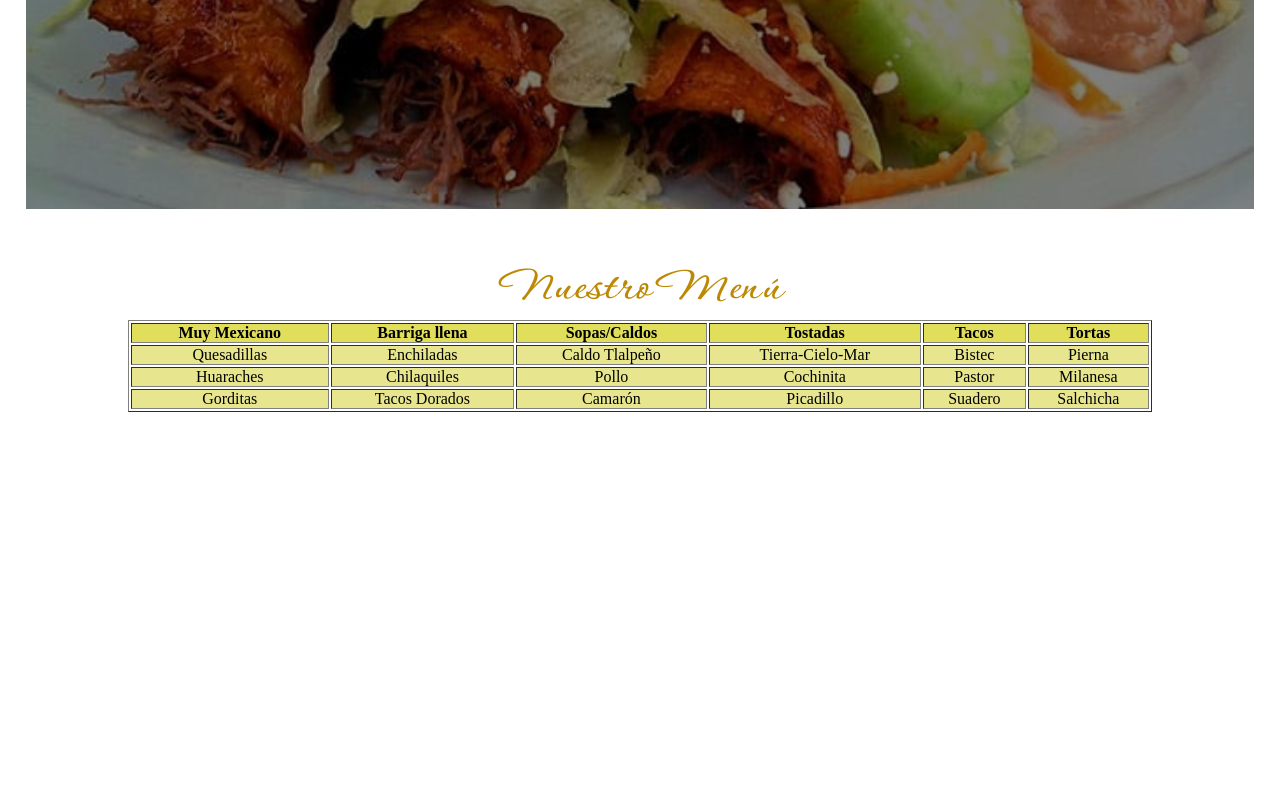
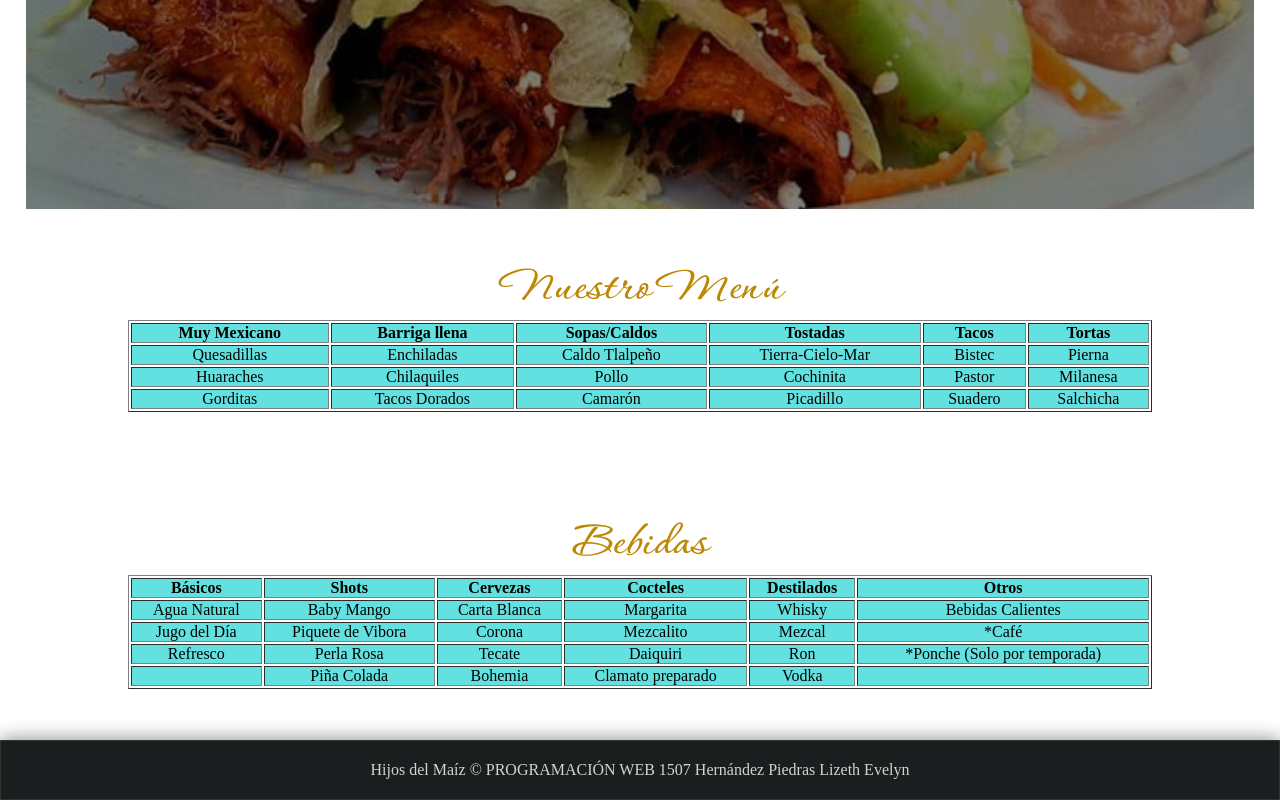
Before and after one commit to parra320/Proyecto_liz, a plain HTML site: page index.html in a window 1280 px wide. Shown: the part 1658-2458 px from the top of the page. Before the commit the page ends 2121 px from the top, so only its background shows below. Drawn offline with Linux system fonts and the light colour scheme.

Commit message:
Siguientes cambios

```diff
--- a/css/estilos.css
+++ b/css/estilos.css
@@ -135,10 +135,22 @@ table {
 }
 
 th {
-  background-color: rgb(224, 222, 90);
+  background-color: rgba(90, 224, 224, 0.945);
 }
 
 td {
   text-align: center;
-  background-color: rgb(231, 230, 143);
+  background-color: rgba(90, 224, 224, 0.945);
 }
+
+footer {
+  margin-top: 4rem;
+  margin: 0 auto;
+  background-color: #1b1e1f;
+  border: 1px solid #333;
+  color: #d1d4d1;
+  text-align: center;
+  padding-top: 20px;
+  padding-bottom: 20px;
+  box-shadow: 0px 0px 20px grey;
+}
--- a/index.html
+++ b/index.html
@@ -1,5 +1,7 @@
 <!DOCTYPE html>
 <html lang="en">
+
+
   <head>
     <meta charset="UTF-8" />
     <meta name="viewport" content="width=device-width, initial-scale=1.0" />
@@ -7,6 +9,7 @@
     <link rel="shortcut icon" href="img/logo2-1.png" />
     <title>Rinconcito</title>
   </head>
+
   <body>
     <nav id="navbar">
       <div style="width: 20%">
@@ -14,6 +17,8 @@
           <img src="img/logo.png" style="width: 7em; height: 7em" />
         </center>
       </div>
+
+      <!--Contenedor navegación  -->
       <div class="contenedor_principal">
         <a href="#Inicio" class="enlaces">Inicio</a>
         <a href="#Nosotros" class="enlaces">Nosotros</a>
@@ -24,6 +29,8 @@
       </div>
     </nav>
 
+
+    <!--Contenedor cover, imagen principal  -->
     <main>
       <div id="Inicio" class="especialidad_1">
         <div class="contenedor">
@@ -31,6 +38,7 @@
         </div>
       </div>
 
+      <!--Contenedor "Nosotros"  -->
       <div class="contenedor_principal" id="Nosotros">
         <div id="contenedor_dual">
           <div id="container_left">
@@ -43,6 +51,8 @@
               <br />
             </p>
           </div>
+
+          <!--Contenedor "Nosotros"-imagen  -->
           <div id="container_right">
             <img src="img/menu.jpg" style="width: 100%" />
           </div>
@@ -53,6 +63,7 @@
         <div class="contenedor"></div>
       </div>
 
+      <!--Contenedor "Menu"- tabla -->
       <div class="contenedor_principal" id="Menu">
         <div class="default" id="tabla">
           <table border="1" style="width: 100%">
@@ -98,7 +109,91 @@
           </table>
         </div>
       </div>
+
+      <!--Contenedor "Bebidas"- tabla -->
+      <div class="contenedor_principal" id="Bebidas">
+        <div class="default" id="tabla">
+          <table border="1" style="width: 100%">
+            <caption>
+              <h1 id="titulo">Bebidas</h1>
+            </caption>
+
+            <tr>
+              <th>Básicos</th>
+              <th>Shots</th>
+              <th>Cervezas</th>
+              <th>Cocteles</th>
+              <th>Destilados</th>
+              <th>Otros</th>
+            </tr>
+
+            <tr>
+              <td>Agua Natural</td> <!-- Primero en la lista  -->
+              <td>Baby Mango</td> <!-- Shots  -->
+              <td>Carta Blanca</td> <!--Cerveza  -->
+              <td>Margarita</td> <!--Cocteles  -->
+              <td>Whisky</td> <!--Destilados  -->
+              <td>Bebidas Calientes </td> <!--Otros  -->
+            </tr>
+
+            <tr>
+              <td>Jugo del Día</td> <!-- Primero en la lista  -->
+              <td>Piquete de Vibora</td> <!--Shots -->
+              <td>Corona</td> <!--Cerveza  -->
+              <td>Mezcalito</td> <!--Cocteles  -->
+              <td>Mezcal</td> <!--Destilados  -->
+              <td>*Café</td> <!--Otros  -->
+            </tr>
+
+            <tr>
+              <td>Refresco</td> <!-- Primero en la lista  -->
+              <td>Perla Rosa</td> <!--Shots  -->
+              <td>Tecate</td> <!--Cerveza  -->
+              <td>Daiquiri</td> <!--Cocteles  -->
+              <td>Ron</td> <!--Destilados  -->
+              <td>*Ponche (Solo por temporada)</td> <!--Otros  -->
+            </tr>
+
+            <tr>
+              <td></td> <!-- Primero en la lista  -->
+              <td>Piña Colada</td> <!--Shots  -->
+              <td>Bohemia</td> <!--Cerveza  -->
+              <td>Clamato preparado</td> <!--Cocteles  -->
+              <td>Vodka</td> <!--Destilados  -->
+              <td></td> <!--Otros  -->
+            </tr>
+          </table>
+        </div>
+      </div>
+
+
+    <!--Contenedor "Postres"- tabla -->
+
+    <!--Contenedor Galería -->
+
+
+
+    <!--Contenedor Reservación
+    Aquí se agrega un carrusel con imagenes del lugar y el mapa de la ubicación
+    Imagenes-izquierda  // Mapa-derecha   *Solo sí es posible -->
+
+
     </main>
+
+
+  <!--Pie de página -->
+    <footer class="">
+      <p>
+        Hijos del Maíz &copy;
+        PROGRAMACIÓN WEB 1507
+        Hernández Piedras Lizeth Evelyn
+    </p>
+    </footer>
+
+
+
+
+
   </body>
 </html>
 
```
